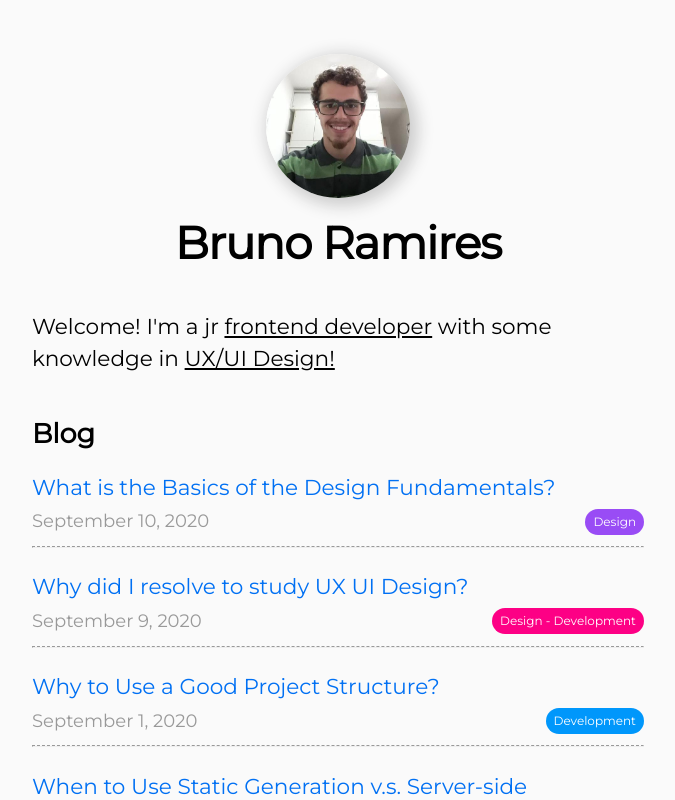
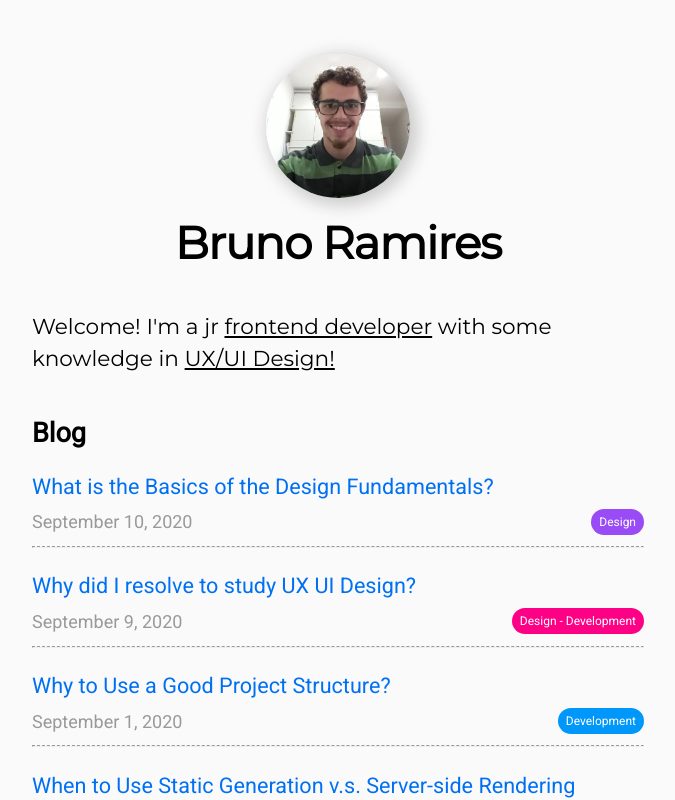
Before and after one commit to brunormferreira/nextjs-blog, a Next.js app: page / in a window 1280 px wide. Shown: the top 800 px of the page, without its empty margins (302-977 px from the left). Built offline with nearby package versions, Linux system fonts and the light colour scheme.

Commit message:
fix(index):  fonts and styles

```diff
--- a/pages/index.js
+++ b/pages/index.js
@@ -23,7 +23,7 @@ export default function Home({ allPostsData }) {
         <title>{siteTitle}</title>
       </Head>
       <section className={utilStyles.headingMd}>
-        <p>
+        <p className={utilStyles.p}>
           Welcome! I'm a jr <u>frontend developer</u> with some knowledge in{' '}
           <u>UX/UI Design!</u>
         </p>
--- a/styles/global.css
+++ b/styles/global.css
@@ -1,10 +1,11 @@
 @import url('https://fonts.googleapis.com/css2?family=Montserrat');
+@import url('https://fonts.googleapis.com/css2?family=Roboto');
 
 html,
 body {
   padding: 0;
   margin: 0;
-  font-family: 'Montserrat', -apple-system, BlinkMacSystemFont, Segoe UI, Roboto,
+  font-family: 'Roboto', -apple-system, BlinkMacSystemFont, Segoe UI, Roboto,
     Oxygen, Ubuntu, Cantarell, Fira Sans, Droid Sans, Helvetica Neue, sans-serif;
   line-height: 1.6;
   font-size: 18px;
--- a/styles/utils.module.css
+++ b/styles/utils.module.css
@@ -1,4 +1,5 @@
 .heading2Xl {
+  font-family: 'Montserrat';
   font-size: 2.5rem;
   line-height: 1.2;
   font-weight: 800;
@@ -102,3 +103,7 @@
 .vercel {
   height: 1rem;
 }
+
+.p {
+  font-family: 'Montserrat';
+}
```
